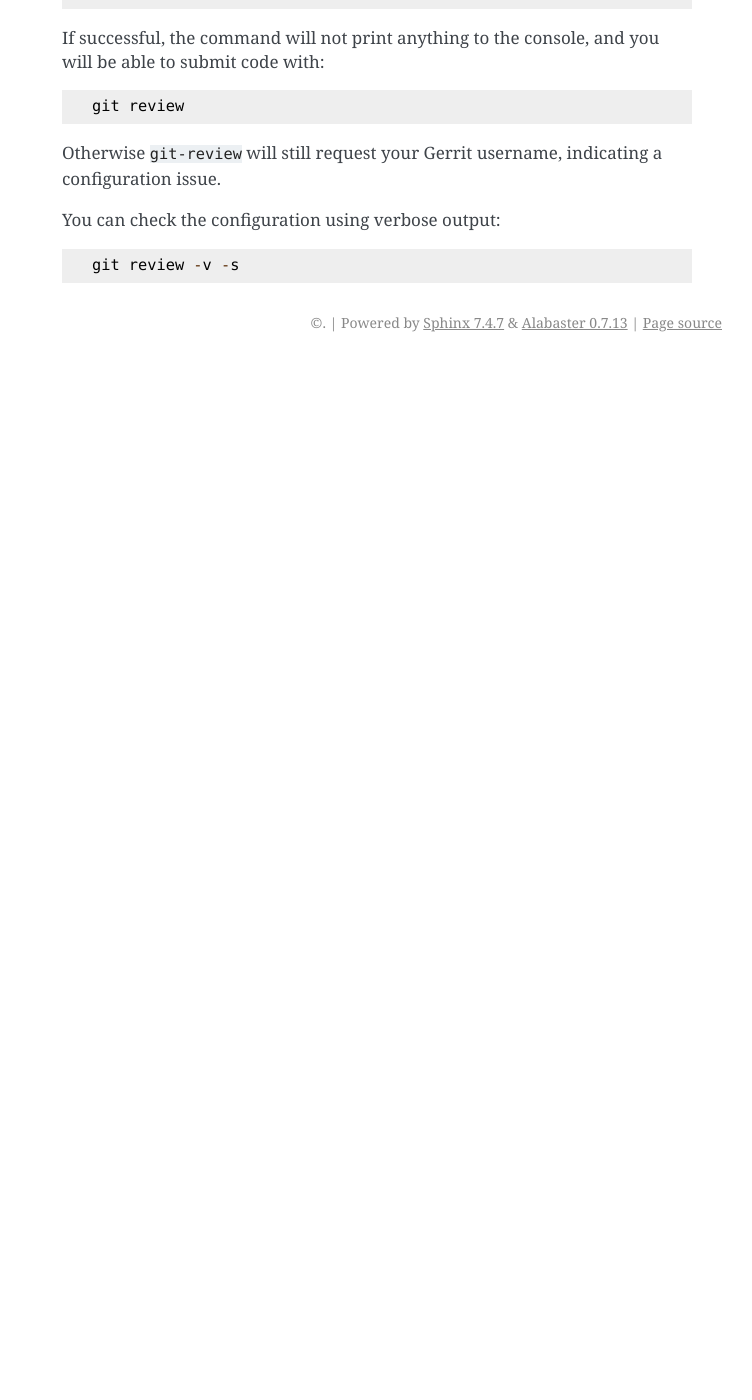
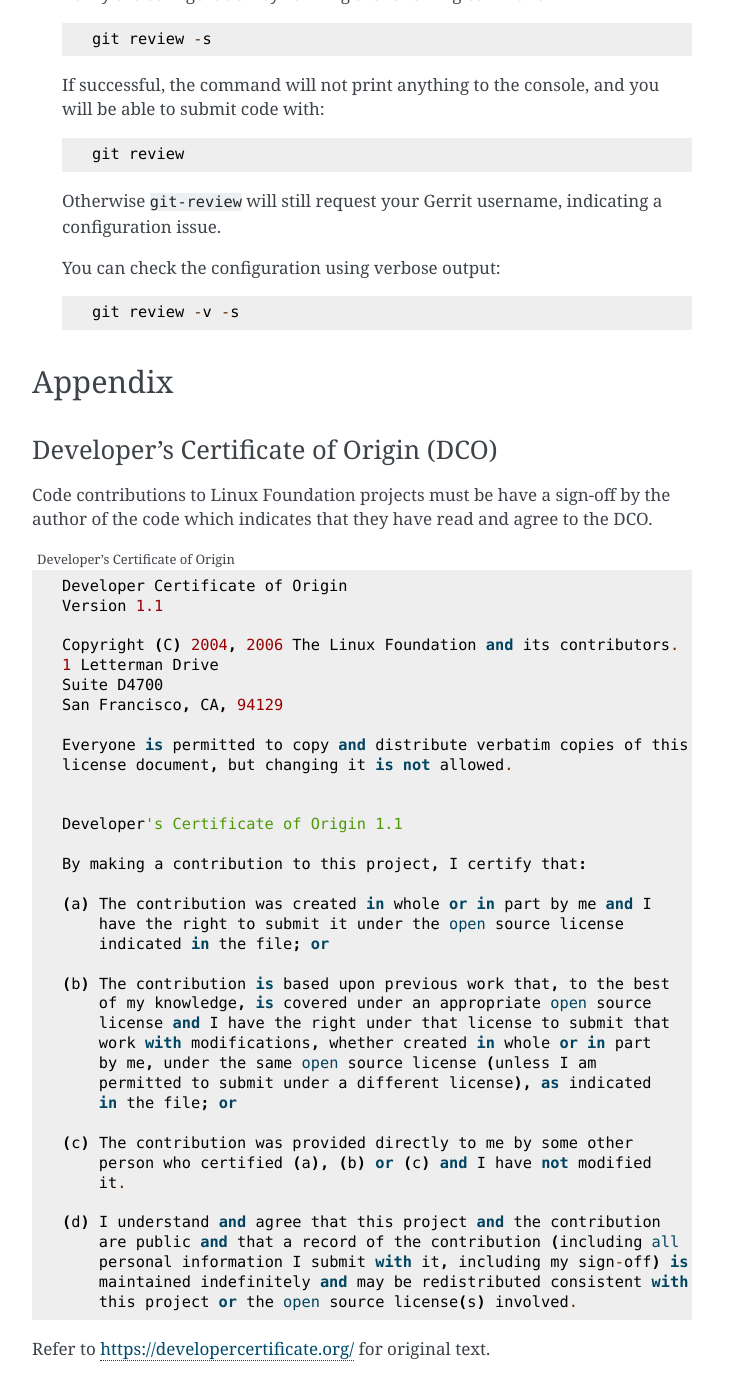
Before and after one commit to lfit/releng-docs, a Sphinx documentation site: the page built from docs/gerrit.rst, in a window 1280 px wide and 1400 px high, scrolled down 9432 px. Shown: the whole window, without its empty margins (388-1140 px from the left). Built offline with Sphinx 7.4.7, drawn with Linux system fonts in a browser that asks for light colours; before the commit the page ends 9794 px from its top, so only the background shows below that; some of the changed text lies outside the part shown.

Commit message:
Add DCO information
It is important that people understand what the Sign-off-by line
means when they make a contribution.

Issue: RELENG-560
Change-Id: I1c9500188c19e428681b9ec9c9e638af2262d4ff
Signed-off-by: Thanh Ha <thanh.ha@linuxfoundation.org>

```diff
--- /dev/null
+++ b/docs/_static/dco-1.1.txt
@@ -0,0 +1,37 @@
+Developer Certificate of Origin
+Version 1.1
+
+Copyright (C) 2004, 2006 The Linux Foundation and its contributors.
+1 Letterman Drive
+Suite D4700
+San Francisco, CA, 94129
+
+Everyone is permitted to copy and distribute verbatim copies of this
+license document, but changing it is not allowed.
+
+
+Developer's Certificate of Origin 1.1
+
+By making a contribution to this project, I certify that:
+
+(a) The contribution was created in whole or in part by me and I
+    have the right to submit it under the open source license
+    indicated in the file; or
+
+(b) The contribution is based upon previous work that, to the best
+    of my knowledge, is covered under an appropriate open source
+    license and I have the right under that license to submit that
+    work with modifications, whether created in whole or in part
+    by me, under the same open source license (unless I am
+    permitted to submit under a different license), as indicated
+    in the file; or
+
+(c) The contribution was provided directly to me by some other
+    person who certified (a), (b) or (c) and I have not modified
+    it.
+
+(d) I understand and agree that this project and the contribution
+    are public and that a record of the contribution (including all
+    personal information I submit with it, including my sign-off) is
+    maintained indefinitely and may be redistributed consistent with
+    this project or the open source license(s) involved.
--- a/docs/gerrit.rst
+++ b/docs/gerrit.rst
@@ -149,7 +149,9 @@
       pip install git-review
 
 #. Flatten all changes to a single git commit.  Once the change is ready
-   for review, commit it locally with the '-s' argument:
+   for review, commit it locally with the '-s' argument to sign the the
+   commit message with your name and email. This is to indicate that you
+   agree to the :ref:`dco`.
 
    .. code-block:: bash
 
@@ -421,3 +423,18 @@
    You can check the configuration using verbose output::
 
      git review -v -s
+
+Appendix
+========
+
+Developer's Certificate of Origin (DCO)
+---------------------------------------
+
+Code contributions to Linux Foundation projects must be have a sign-off by the
+author of the code which indicates that they have read and agree to the DCO.
+
+.. literalinclude:: _static/dco-1.1.txt
+   :caption: Developer's Certificate of Origin
+   :name: dco
+
+Refer to https://developercertificate.org/ for original text.
```
